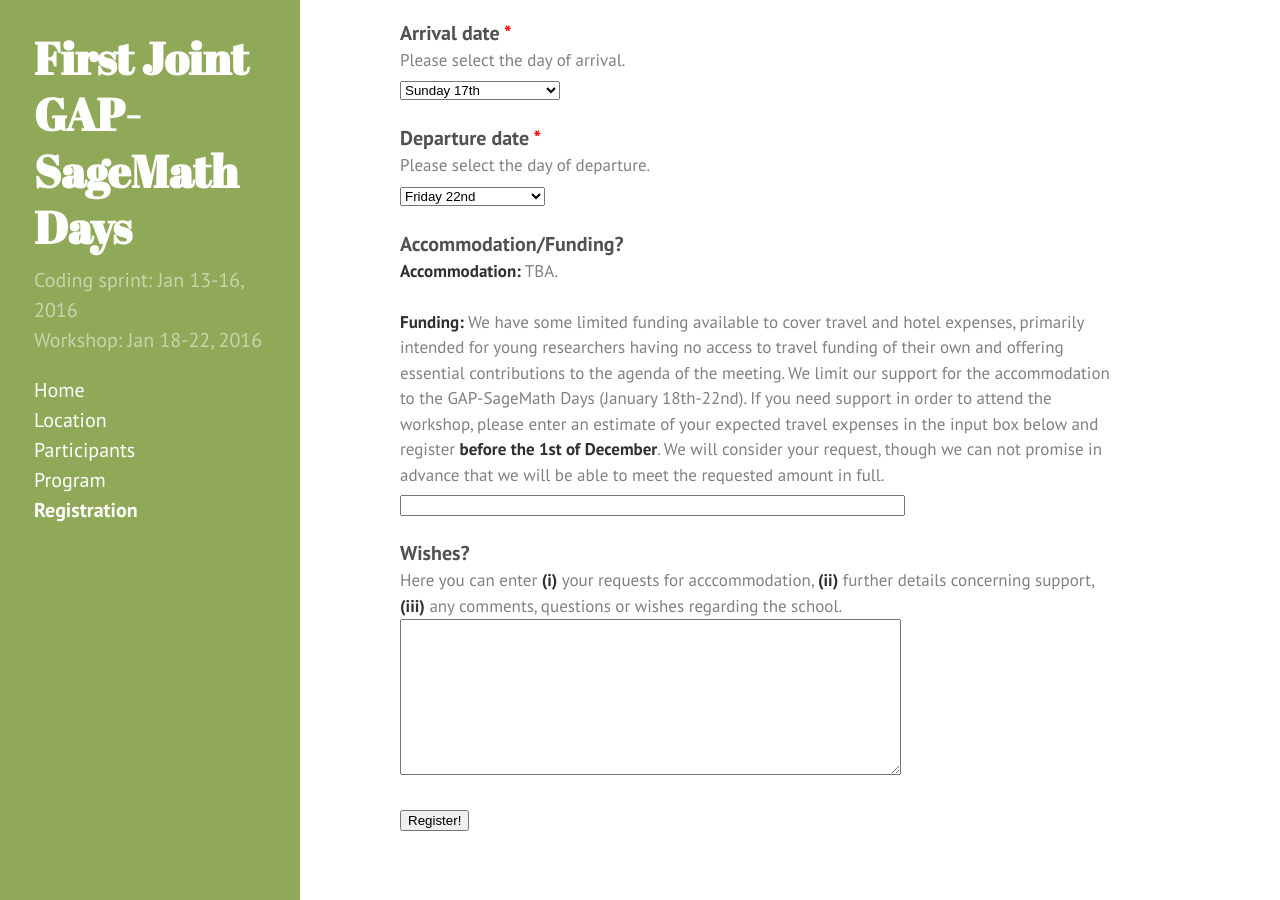
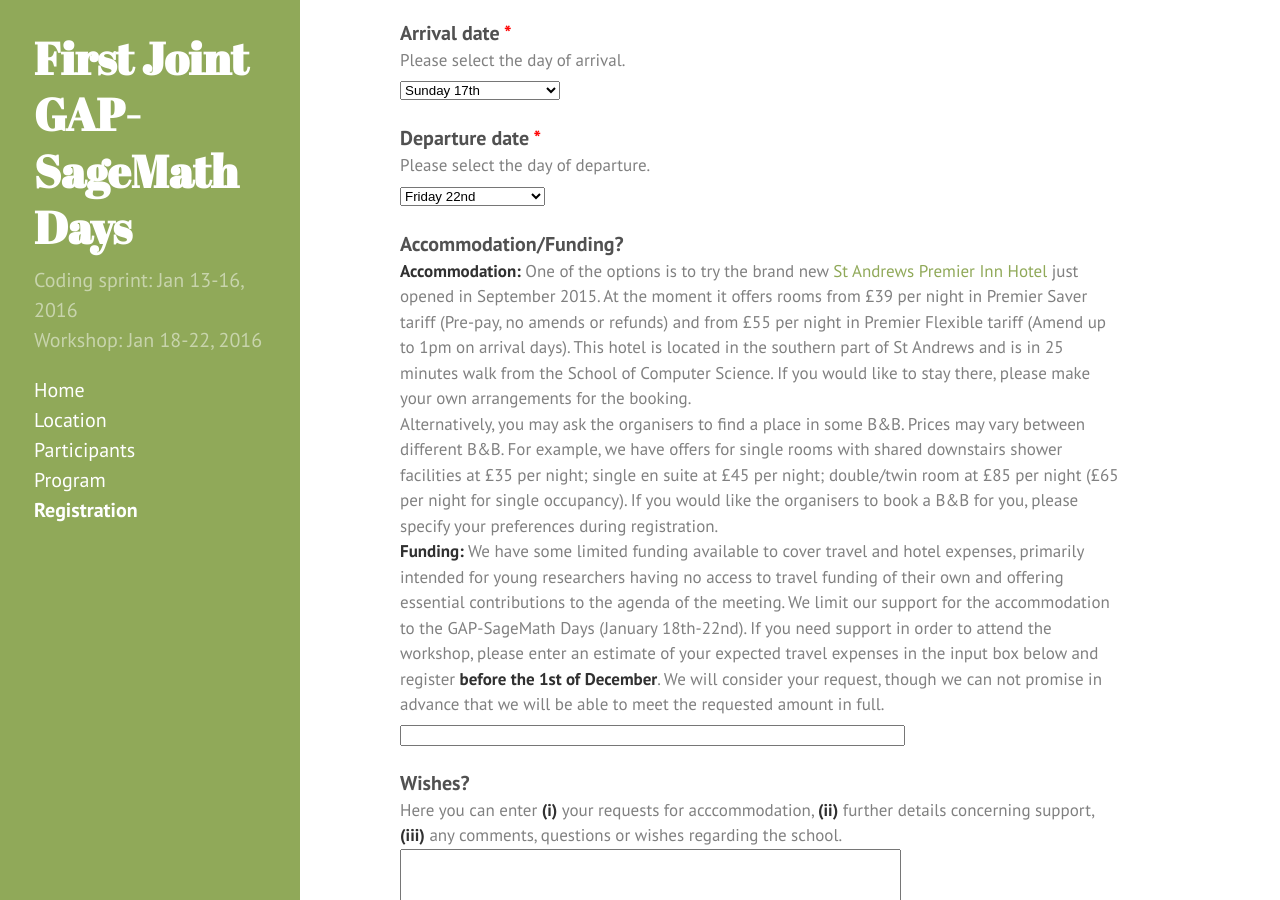
Before and after one commit to gapdays/gap-sage-days2016, a Jekyll site: the page built from registration.html, in a window 1280 px wide and 900 px high, scrolled down 688 px. Built offline with Jekyll 4.4.1, drawn with Linux system fonts in a browser that asks for light colours; Markdown is read by kramdown in place of the engine named in the settings.

Commit message:
Accommodation details.

```diff
--- a/registration.html
+++ b/registration.html
@@ -116,7 +116,20 @@ regarding registration or the even in general, feel free to
   </div>
   <div class="form-field-description">
     <strong>Accommodation:</strong>
-    TBA.<br><br>
+    One of the options is to try the brand new
+    <a href="http://www.premierinn.com/en/hotel/STALAR/st-andrews">St Andrews Premier Inn Hotel</a>
+    just opened in September 2015. At the moment it offers rooms from £39 per night in Premier Saver
+    tariff (Pre-pay, no amends or refunds) and from £55 per night in Premier Flexible tariff
+    (Amend up to 1pm on arrival days). This hotel is located in the southern part of St Andrews
+    and is in 25 minutes walk from the School of Computer Science. If you would like to stay there,
+    please make your own arrangements for the booking.
+    <br>
+    Alternatively, you may ask the organisers to find a place in some B&amp;B. Prices may vary between
+    different B&amp;B. For example, we have offers for single rooms with shared downstairs shower
+    facilities at £35 per night; single en suite at £45 per night; double/twin room at £85 per
+    night (£65 per night for single occupancy). If you would like the organisers to book a B&amp;B
+    for you, please specify your preferences during registration.
+    <br>
 
     <strong>Funding:</strong>
     We have some limited funding available to cover travel and hotel
```
